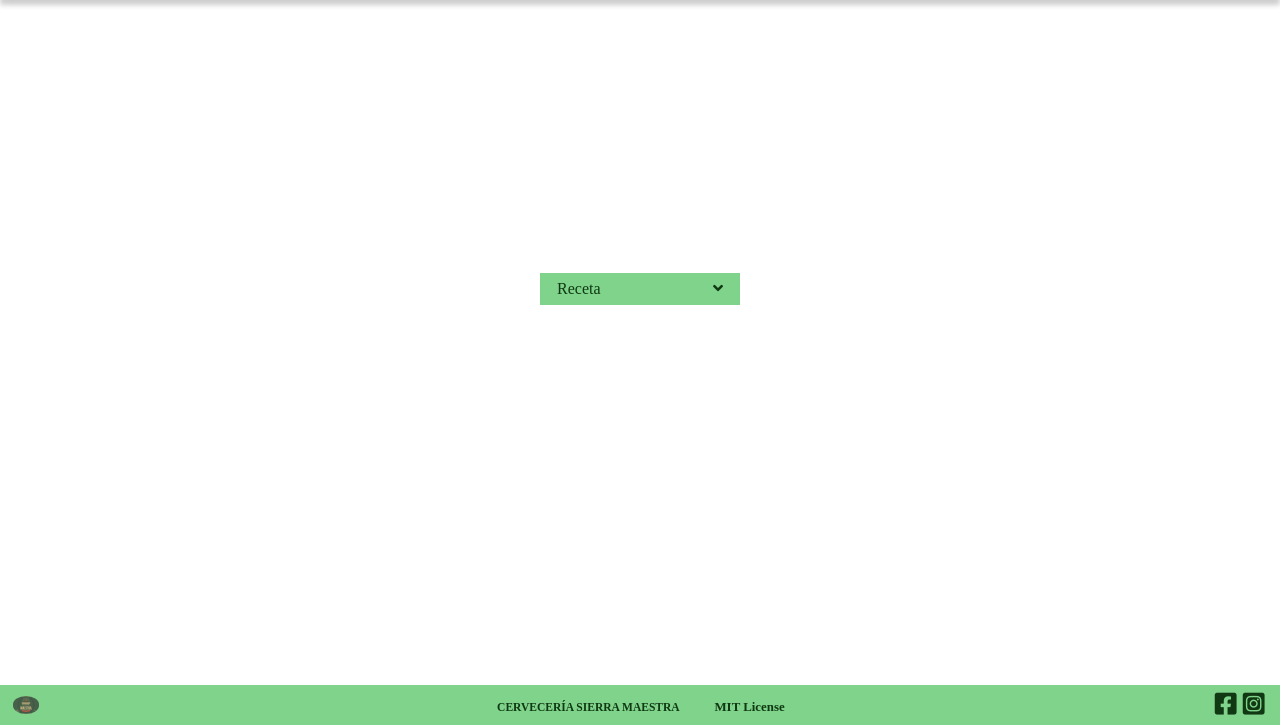
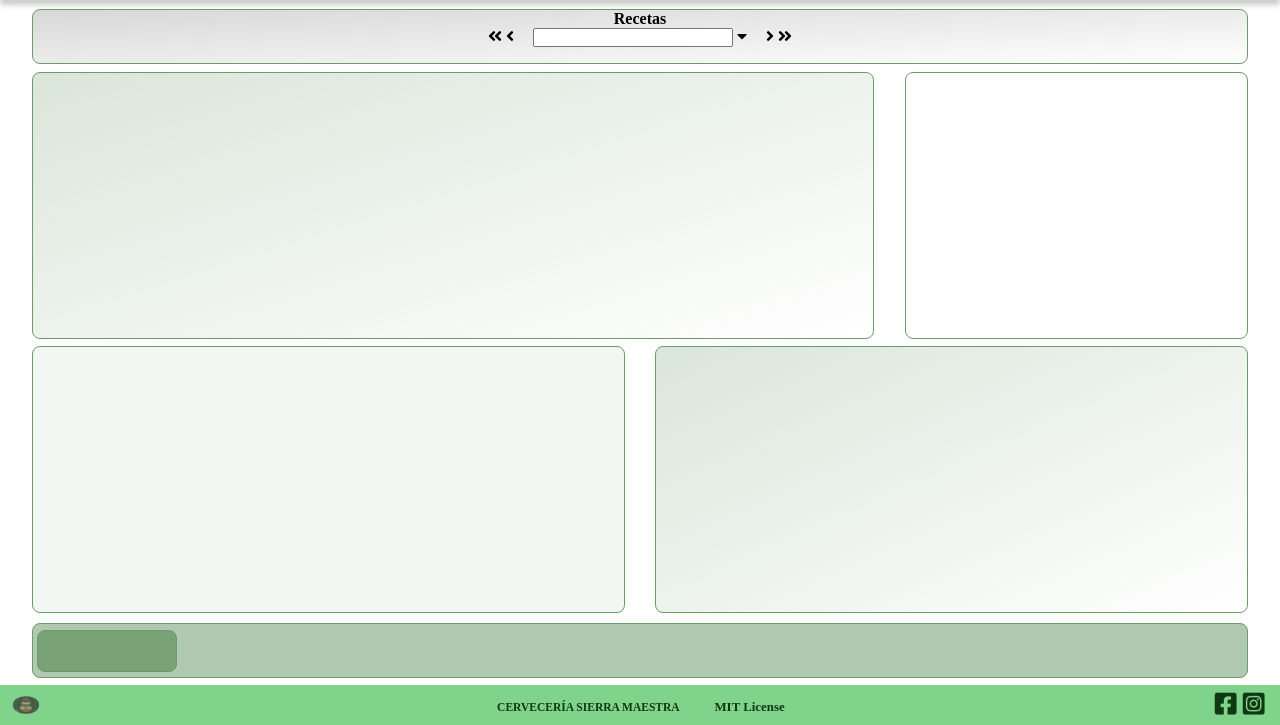
Before and after one commit to FamiliaProgramando/stock, a Flask app: page /nueva-coccion in a window 1280 px wide. Shown: the part 75-800 px from the top of the page. Run offline with Flask 2, Linux system fonts and the light colour scheme; parts of the project's set-up code (start-up, migrations or seed data) failed here and were passed over.

Commit message:
UPDATE pagina nuevaCoccion

```diff
--- a/stock/ext/site/__init__.py
+++ b/stock/ext/site/__init__.py
@@ -14,7 +14,7 @@ def index():
 
 @bp.route("/nueva-coccion")
 def nueva_coccion():
-    return render_template("nuevaCocccion.html", title="Sierra Maestra")
+    return render_template("nuevaCoccion.html", title="Sierra Maestra")
 
 @bp.route("/envasado")
 def envasado():
--- /dev/null
+++ b/stock/static/css/styleCoccion.css
@@ -0,0 +1,95 @@
+/* main coccion */
+
+#main {
+  display: grid;
+  background-color: white;
+  grid-template-columns: 47.5% 20% 27.5%;
+  grid-template-rows: 10% 40% 40% 10%;
+ }
+
+#navRecetas {
+  width: 100%;
+  height: 80%;
+  margin-top: 5px;
+  grid-column: 1/4;
+  border-radius: 8px;
+  background-image: linear-gradient(to bottom right, #b3b3b385, #6d9a6b00);
+  border: solid 1px #6d9a6b;
+  text-align: center;
+}
+
+
+#desplegable {
+  display: inline-block;
+  margin: 0 15px 0 15px;
+}
+
+#input {
+  width: 200px;
+}
+
+#desplegable ul {
+  width: 200px;
+  height: 300px;
+}
+
+
+#caracteristicas {
+  width: 97.5%;
+  height: 97.5%;
+  display: inline-block;
+  grid-column: 1/3;
+  border-radius: 8px;
+  background-image: linear-gradient(to bottom right, #6d9a6b40, #6d9a6b00);
+  border: solid 1px #6d9a6b;
+}
+
+#indicadores {
+  background-color: #6d9a6b00;
+  width: 97.5%;
+  height: 97.5%;
+  display: inline-block;
+  justify-self: right;
+  border-radius: 8px;
+  border: solid 1px #6d9a6b;
+}
+
+#insumos {
+  background-color: #6d9a6b14;
+  width: 97.5%;
+  height: 97.5%;
+  border-radius: 8px;
+  border: solid 1px #6d9a6b;
+}
+
+#datos {
+  width: 97.5%;
+  height: 97.5%;
+  grid-column: 2/4;
+  justify-self: right;
+  border-radius: 8px;
+  border: solid 1px #6d9a6b;
+  background-image: linear-gradient(to bottom right, #6d9a6b40, #6d9a6b00);
+}
+
+
+#navEdit {
+  background-color: #6d9a6b87;
+  width: 100%;
+  height: 80%;
+  grid-column: 1/4;
+  border-radius: 8px;
+  border: solid 1px #6d9a6b;
+  display: flex;
+}
+
+
+#botnesEdit {
+  background-color: #6d9a6bd1;
+  width: 140px;
+  height: 80%;
+  margin: 4px;
+  border-radius: 8px;
+  border: solid 1px #6d9a6b;
+  align-self: center;
+}
--- a/stock/templates/insumos.html
+++ b/stock/templates/insumos.html
@@ -1,7 +1,10 @@
 {% extends "base.html" %}
+
+{% block extracss %}
+{% endblock %}
 
 {% block main %}
 <main id="main">
-  <p>Aca se carga, se accede y se modifica la informacion de insumos</p>
+
 </main>
 {% endblock %}
--- a/stock/templates/nuevaCocccion.html
+++ /dev/null
@@ -1,37 +0,0 @@
-{% extends "base.html" %}
-
-
-{% block extracss %}
-  <link rel="stylesheet" href="{{ url_for('static', filename='css/styleReceta.css') }}">
-{% endblock %}
-
-
-{% block main %}
-<main id="main">
-  <form id="select-receta-form">
-    <div id="select_receta_box" class="box_select">
-      <div class="select_receta_default">
-        <ul class="contenido_select_receta">
-          <li class="default select_item">Receta </li>
-        </ul>
-        <i class="fas fa-angle-down select_item"></i>
-        <i class="fas fa-angle-up select_item hidden"></i>
-      </div>
-      <ul id="select_options_receta" class="hidden">
-        <!-- <li class="option">DPSM01</li>
-        <li class="option">DPSM02</li>
-        <li class="option">DPSM03</li>
-        <li class="option">DPSM04</li>
-        <li class="option">DPSM05</li>
-        <li class="option">DPSM06</li>-->
-      </ul>
-    </div>
-    <div class="resumenReceta hidden"></div>
-
-  </form>
-</main>
-{% endblock %}
-
-{% block extrajs %}
-  <script src="{{ url_for('static', filename='js/scriptReceta.js') }}"></script>
-{% endblock %}
--- /dev/null
+++ b/stock/templates/nuevaCoccion.html
@@ -0,0 +1,50 @@
+{% extends "base.html" %}
+
+
+{% block extracss %}
+  <link rel="stylesheet" href="{{ url_for('static', filename='css/stylecoccion.css') }}">
+{% endblock %}
+
+
+{% block main %}
+<main id="main">
+  <div id="navRecetas">
+    <h4>Recetas</h4>
+    <div id="selector">
+      <i class="fas fa-angle-double-left"></i>
+      <i class="fas fa-angle-left"></i>
+      <div id="desplegable">
+        <input type="text" name="" id="input">
+        <i class="fas fa-caret-down"></i>
+        <ul>
+          <h2></h2>
+        </ul>
+      </div>
+      <i class="fas fa-angle-right"></i>
+      <i class="fas fa-angle-double-right"></i>
+    </div>
+
+  </div>
+  <div id="caracteristicas">
+
+  </div>
+  <div id="indicadores">
+
+  </div>
+  <div id="insumos">
+
+  </div>
+  <div id="datos">
+
+  </div>
+  <div id="navEdit">
+    <div id="botnesEdit">
+
+    </div>
+  </div>
+</main>
+{% endblock %}
+
+{% block extrajs %}
+  <script src="{{ url_for('static', filename='js/scriptReceta.js') }}"></script>
+{% endblock %}
```
